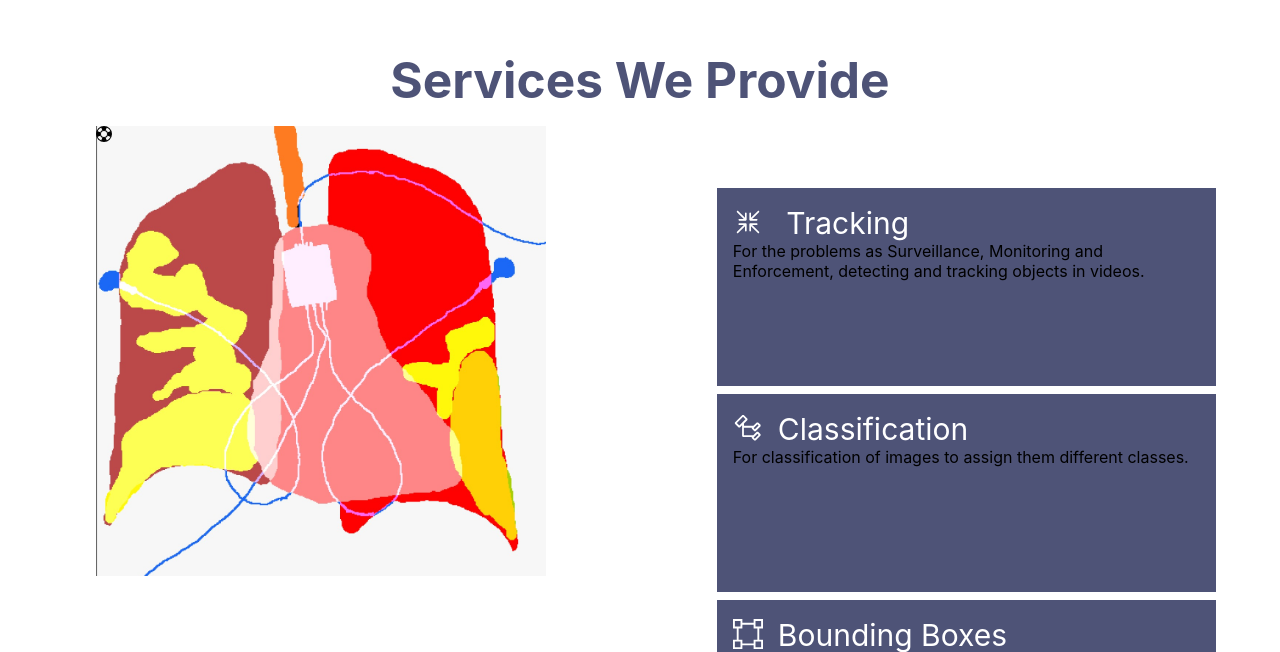
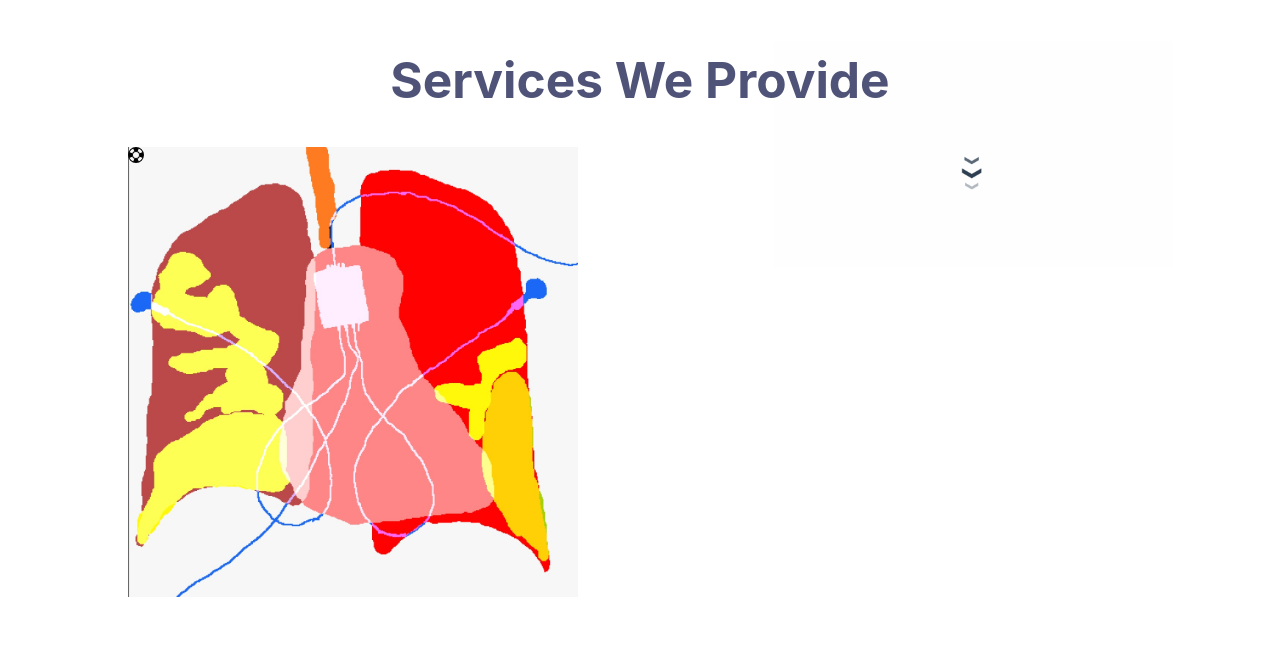
Before and after one commit to D3nii/BlitzAI, a React (Create React App) app: page / in a window 1280 px wide. Shown: the part 1268-1920 px from the top of the page. Built offline with nearby package versions, Linux system fonts and the light colour scheme.

Commit message:
Worked on Page 2 styling to better it.

```diff
--- a/src/Components/Page2.js
+++ b/src/Components/Page2.js
@@ -18,24 +18,22 @@ const moveSliderPointerH = (hor) => {
 
   x.style.width = hor + "px";
 
-  x = document.getElementById("slider2");
+  x = document.getElementById("moveOnHover");
 
-  if (hor >= 0 && hor < 500) x.style.marginLeft = hor + "px";
+  // if (hor >= 0 && hor <= 500)
+
+  x.style.left = hor + "px";
 }; //Controlling the horizontal movement
 
 const moveSliderPointerV = (vert) => {
-  x = document.getElementById("slider2");
+  x = document.getElementById("moveOnHover");
 
-  //x.style.position = "absolute";
-  // if (vert < 500) {
-  //   x.style.marginTop = vert + "px";
-  //x.style.marginBottom = (500 - vert) + "px";
-  //}
+  x.style.top = vert + "px";
 }; //Controlling the vertical movement
 
 const moveSliderPointerHelper = (e) => {
-  moveSliderPointerH(e.clientX - 79);
-  moveSliderPointerV(e.clientY - 150);
+  moveSliderPointerH(e.screenX - 210);
+  moveSliderPointerV(e.screenY - 195);
 };
 
 const first = () => {
@@ -141,7 +139,7 @@ class Page2 extends React.Component {
 
               <div className="slider" onMouseMove={moveSliderPointerHelper}>
                 <div id="slider2">
-                  <BsLifePreserver />
+                  <BsLifePreserver id="moveOnHover" />
                 </div>
               </div>
             </div>
--- a/src/Style/Page1.css
+++ b/src/Style/Page1.css
@@ -1,12 +1,13 @@
 #main {
   font-size: 50px;
-  /* position: absolute;
-  left: 150px; */
 }
 
 #page1content {
-  position: relative;
-  padding-top: 17em;
+  position: absolute;
+  top: 50%;
+  left: 50%;
+  -webkit-transform: translate(-50%, -50%);
+  transform: translate(-50%, -50%);
 }
 
 #leftover {
--- a/src/Style/Page2.css
+++ b/src/Style/Page2.css
@@ -1,7 +1,7 @@
 #main2 {
   color: rgb(78, 83, 119);
   font-size: 3.1em;
-  margin-bottom: -1em;
+  margin-bottom: 2em;
 }
 
 #page2 {
@@ -11,17 +11,20 @@
 }
 
 #scroll {
-  width: 80em;
+  display: inline-block;
+  width: 40%;
   height: 30em;
   overflow: auto;
-  position: relative;
-  bottom: 30.5em;
-  right: 5em;
   overflow-x: hidden;
   -ms-overflow-style: none;
   /* IE and Edge */
   scrollbar-width: none;
   /* Firefox */
+}
+
+#slider {
+  display: inline-block;
+  width: 40%;
 }
 
 #scroll::-webkit-scrollbar {
@@ -31,8 +34,6 @@
 #services div {
   height: 9em;
   max-width: 40em;
-  left: 45em;
-  position: relative;
 }
 
 #icons {
@@ -62,9 +63,7 @@ div .sliderOption {
 }
 
 /* */
-.images {
-  margin-left: 6em;
-}
+
 #back1 {
   z-index: 1;
   background-repeat: no-repeat;
@@ -73,6 +72,7 @@ div .sliderOption {
   background-image: url("../Images/up1.jpeg");
   height: 31.3em;
 }
+
 #front1 {
   position: relative;
   z-index: -1;
@@ -81,6 +81,7 @@ div .sliderOption {
   background-repeat: no-repeat;
   height: 31.3em;
 }
+
 #back2 {
   z-index: 1;
   background-repeat: no-repeat;
@@ -89,6 +90,7 @@ div .sliderOption {
   background-image: url("../Images/up2.jpg");
   height: 31.3em;
 }
+
 #front2 {
   position: relative;
   z-index: -1;
@@ -97,6 +99,7 @@ div .sliderOption {
   background-repeat: no-repeat;
   height: 31.3em;
 }
+
 #back3 {
   z-index: 1;
   background-repeat: no-repeat;
@@ -105,6 +108,7 @@ div .sliderOption {
   position: absolute;
   background-image: url("../Images/up3.jpg");
 }
+
 #front3 {
   z-index: 0;
   background-size: 31.3em;
@@ -113,28 +117,41 @@ div .sliderOption {
   height: 31.3em;
   position: relative;
 }
+
 .slidecontainer {
   position: relative;
-  padding-top: 9em;
 }
+
 .slider {
   position: absolute;
   text-align: left;
   width: 31.3em;
   z-index: 1;
   bottom: 0em;
+  height: 100%;
 }
+
+.slider {
+  cursor: none;
+}
+
+#moveOnHover {
+  position: relative;
+}
+
 #slider2 {
-  height: 15.3em;
+  height: 100%;
 }
 
 #img1 {
   display: block;
 }
+
 #img2,
 #img3 {
   display: none;
 }
+
 #down_arrow {
   width: 25em;
   position: relative;
--- a/src/Style/Policy.css
+++ b/src/Style/Policy.css
@@ -16,6 +16,7 @@
   text-align: -webkit-center;
   display: none;
 }
+
 #popup > button {
   background-color: white;
   border: none;
@@ -25,6 +26,7 @@
   left: 45%;
   bottom: 15%;
 }
+
 #popup::-webkit-scrollbar {
   display: none;
 }
@@ -36,6 +38,7 @@
   scrollbar-width: none;
   /* Firefox */
 }
+
 #term {
   display: grid;
   text-align: left;
@@ -43,10 +46,12 @@
   width: 300px !important;
   color: rgb(78, 83, 119) !important;
 }
+
 #popup > p {
   width: 80%;
   padding-bottom: 100px;
 }
+
 #terms_body {
   font-size: 15px;
   color: black;
--- a/src/Style/Popup.css
+++ b/src/Style/Popup.css
@@ -37,6 +37,7 @@
   scrollbar-width: none;
   /* Firefox */
 }
+
 #pop > p {
   width: 80%;
   padding-bottom: 5em;
```
